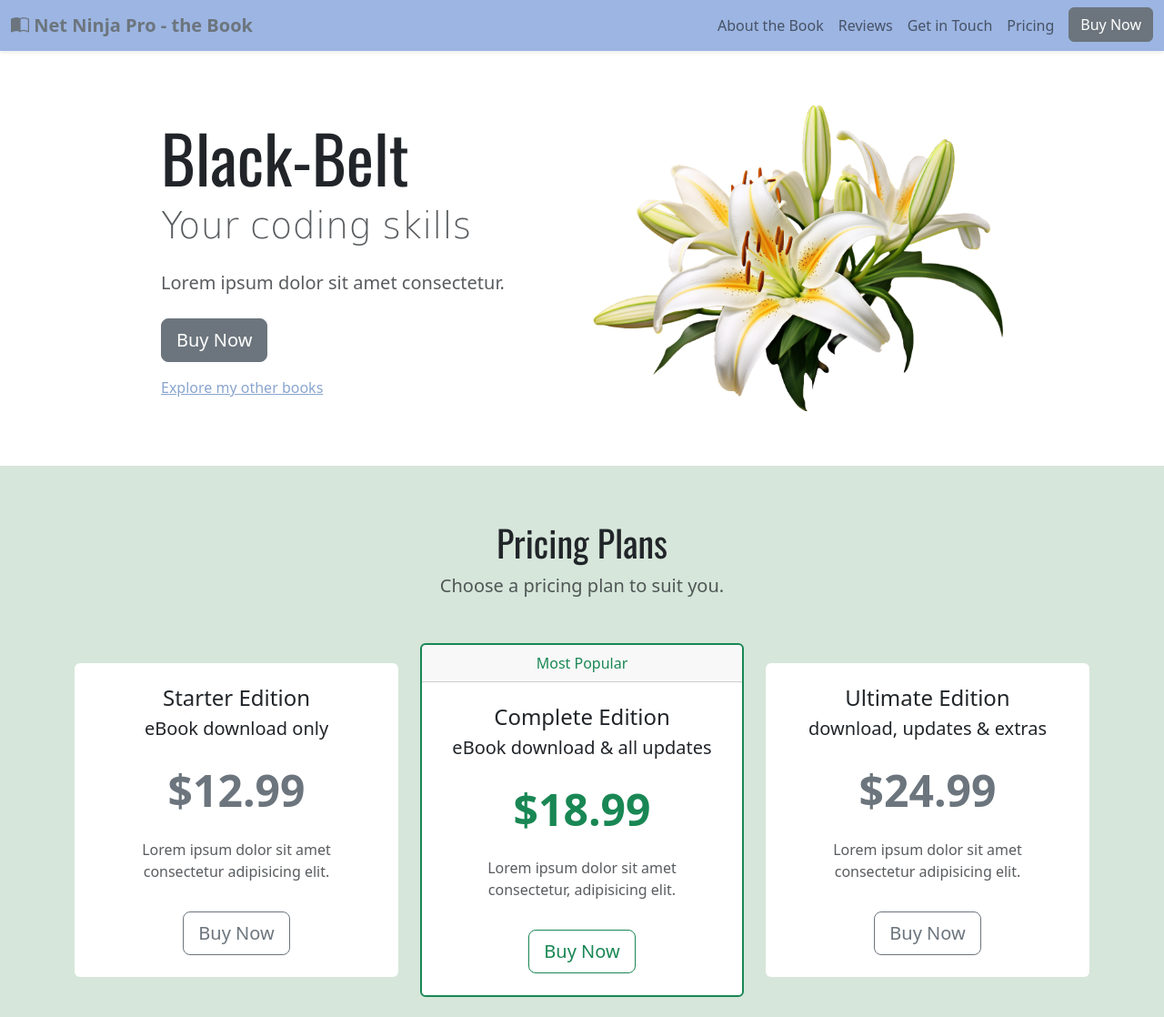
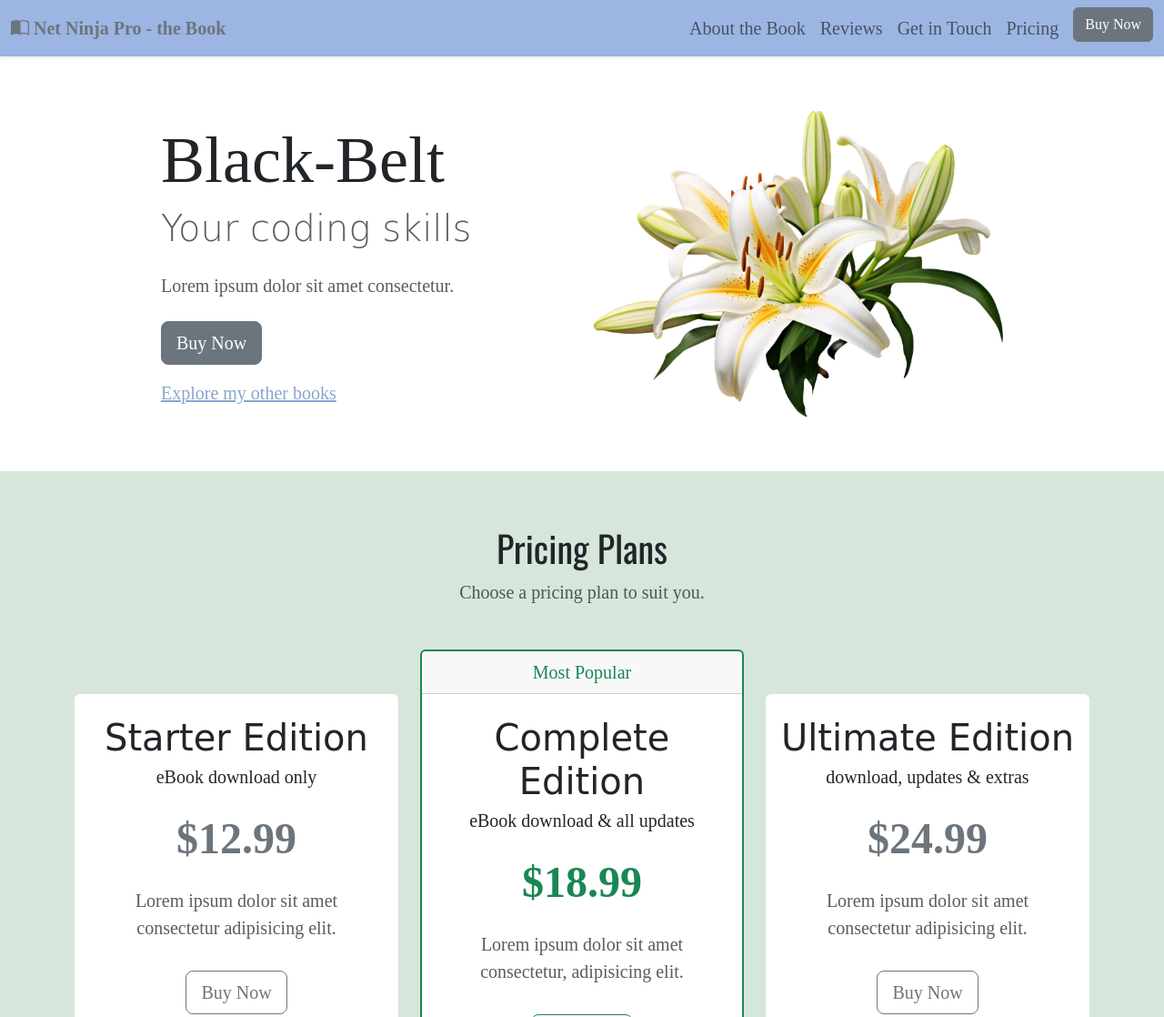
Before and after one commit to rebeccatoome/Bootstrap5, a website: page index.html in a window 1280 px wide. Shown: the top 1118 px of the page at 91% size. Drawn offline with nearby package versions, Linux system fonts and the light colour scheme; a web font is replaced by a local one.

Commit message:
font change

```diff
--- a/index.html
+++ b/index.html
@@ -13,11 +13,13 @@
     <link rel="stylesheet" href="main.css">
     <link href="https://fonts.googleapis.com/css2?family=Oswald&display=swap" rel="stylesheet">
       <style>
-    .display-2 {
-      font-family: 'Oswald', sans-serif;
+
+  body {
+       font-family: 'UNAL Ancizar Serif', serif;
+       font-size: 20px;
     }
-  </style>
-  <style>
+
+
     .display-3 {
       font-family: 'Oswald', sans-serif;
       font-size: 40px;
@@ -124,7 +126,7 @@
       <div class="col-12 col-md-6 col-lg-4">
         <div class="card border-0">
           <div class="card-body text-center py-4">
-            <h4 class="card-title">Starter Edition</h4>
+            <h4 class="card-title display-4"><strong>Starter Edition</strong></h4>
             <p class="lead card-subtitle">eBook download only</p>
             <p class="display-5 my-4 text-secondary fw-bold">$12.99</p>
             <p class="card-text mx-5 text-muted d-none d-lg-block">
@@ -140,7 +142,7 @@
         <div class="card border-success border-2">
           <div class="card-header text-center text-success">Most Popular</div>
           <div class="card-body text-center py-4">
-            <h4 class="card-title">Complete Edition</h4>
+            <h4 class="card-title display-4"> <strong>Complete Edition</strong></h4>
             <p class="lead card-subtitle">eBook download & all updates</p>
             <p class="display-5 my-4 text-success fw-bold">$18.99</p>
             <p class="card-text mx-5 text-muted d-none d-lg-block">
@@ -155,7 +157,7 @@
       <div class="col-12 col-md-6 col-lg-4">
         <div class="card border-0">
           <div class="card-body text-center py-4">
-            <h4 class="card-title">Ultimate Edition</h4>
+            <h4 class="card-title display-4"> <strong>Ultimate Edition</strong></h4>
             <p class="lead card-subtitle">download, updates & extras</p>
             <p class="display-5 my-4 text-secondary fw-bold">$24.99</p>
             <p class="card-text mx-5 text-muted d-none d-lg-block">
```
